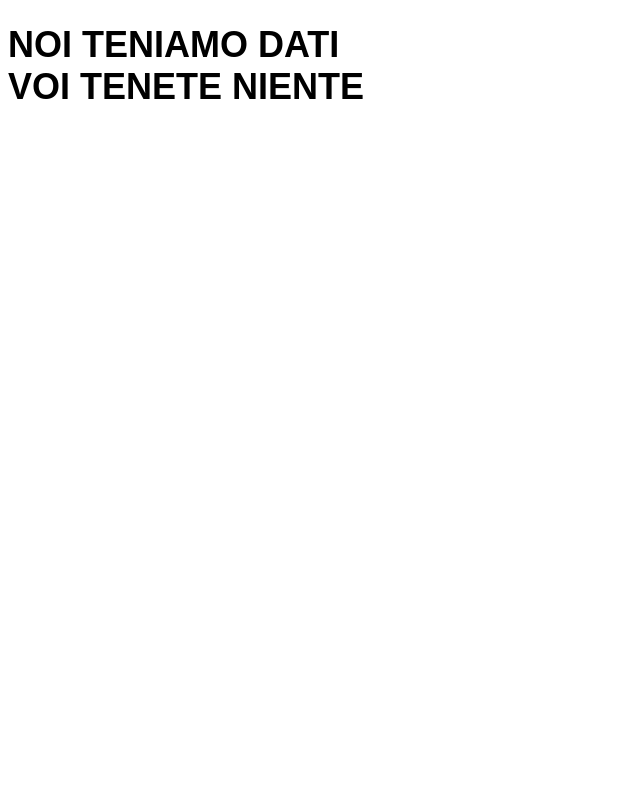
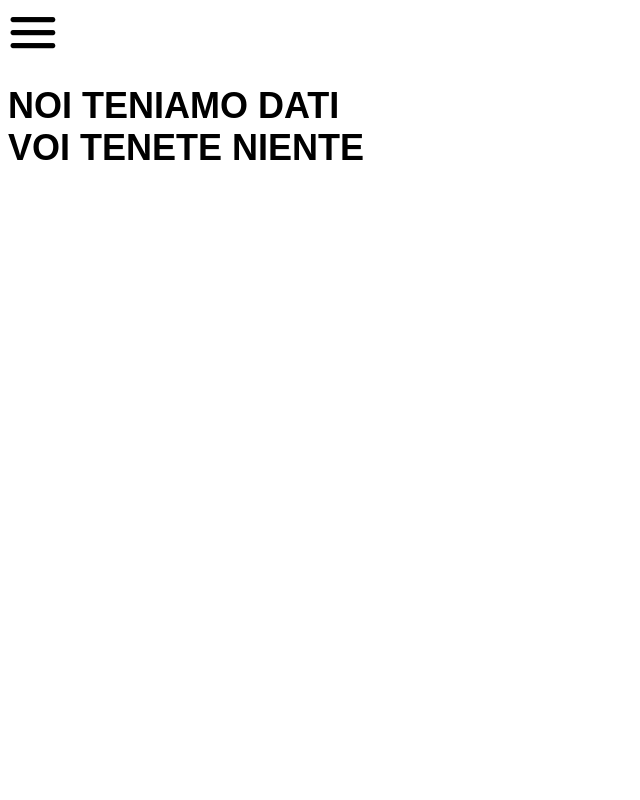
Before and after one commit to zampfia/zampfia.github.io, a Next.js app: page /zampacy in a window 1280 px wide. Shown: the top 800 px of the page, without its empty margins (0-640 px from the left). Built offline with nearby package versions, Linux system fonts and the light colour scheme.

Commit message:
Removed un-necessary code
[skip ci]

```diff
--- a/app/lib/elementLoop.js
+++ /dev/null
@@ -1,12 +0,0 @@
-import React from 'react';
-
-export default function ElementLoop({ count }){
-    const elements = [];
-
-    // JavaScript loop to generate HTML elements
-    for (let i = 0; i < count; i++) {
-        elements.push(<div key={i}><h1 id="empty"></h1></div>);
-    }
-
-    return <>{elements}</>;
-};
--- a/app/styles/zampacy.css
+++ b/app/styles/zampacy.css
@@ -10,5 +10,5 @@
 }
 
 #empty {
-    height: 60px;
+    height: 800px;
 }
--- a/app/zampacy/page.js
+++ b/app/zampacy/page.js
@@ -1,11 +1,13 @@
 import "../styles/zampacy.css"
-import ElementLoop from "../lib/elementLoop.js"
+import Layout from "../layoutMenu.js"
 
 export default function Zampacy() {
     return(
         <div>
+            <Layout>
+            </Layout>
             <h1 id="title">NOI TENIAMO DATI<br />VOI TENETE NIENTE</h1>
-            <ElementLoop count={10} />
+            <div id="empty"></div>
             <text id="foot-print">Per motivi legali dobbiamo seguire i Comandamenti del Zampanesimo</text>
         </div>
     )
```
